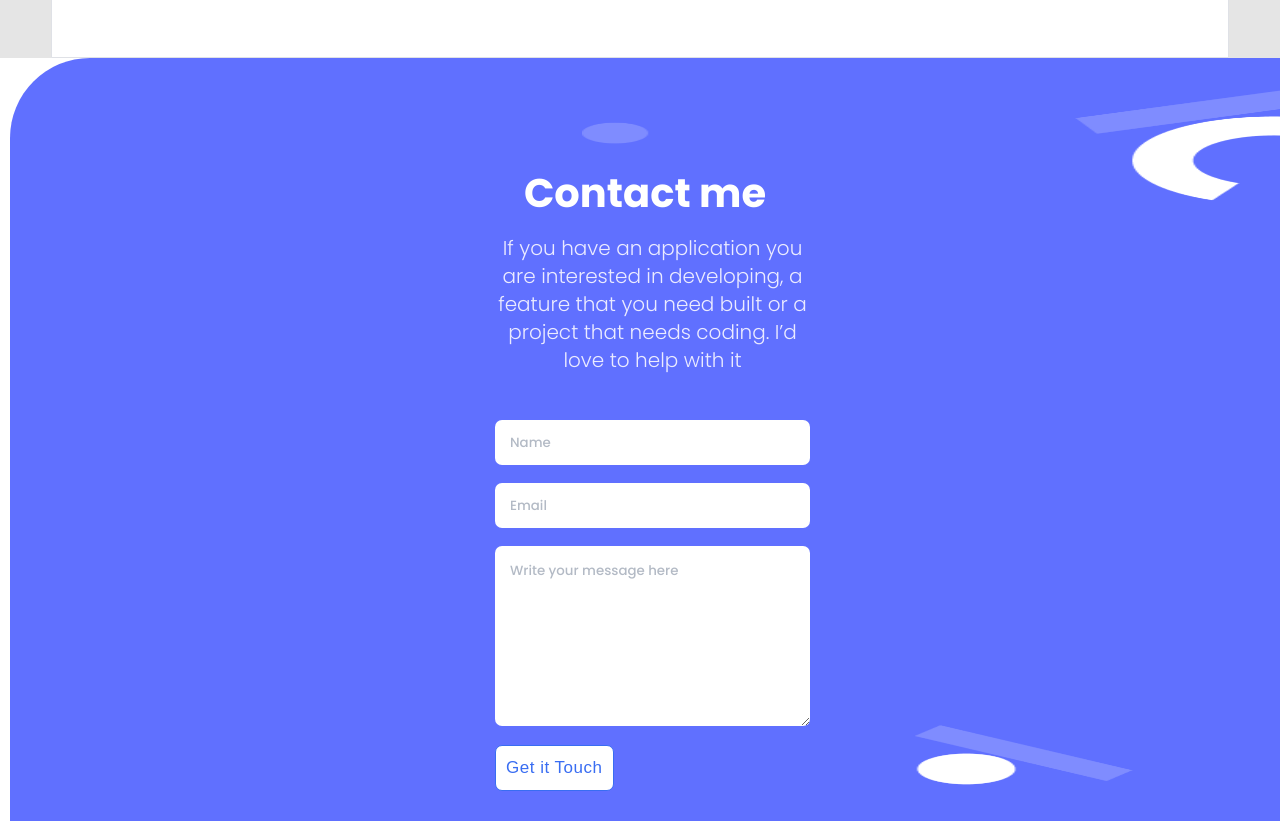
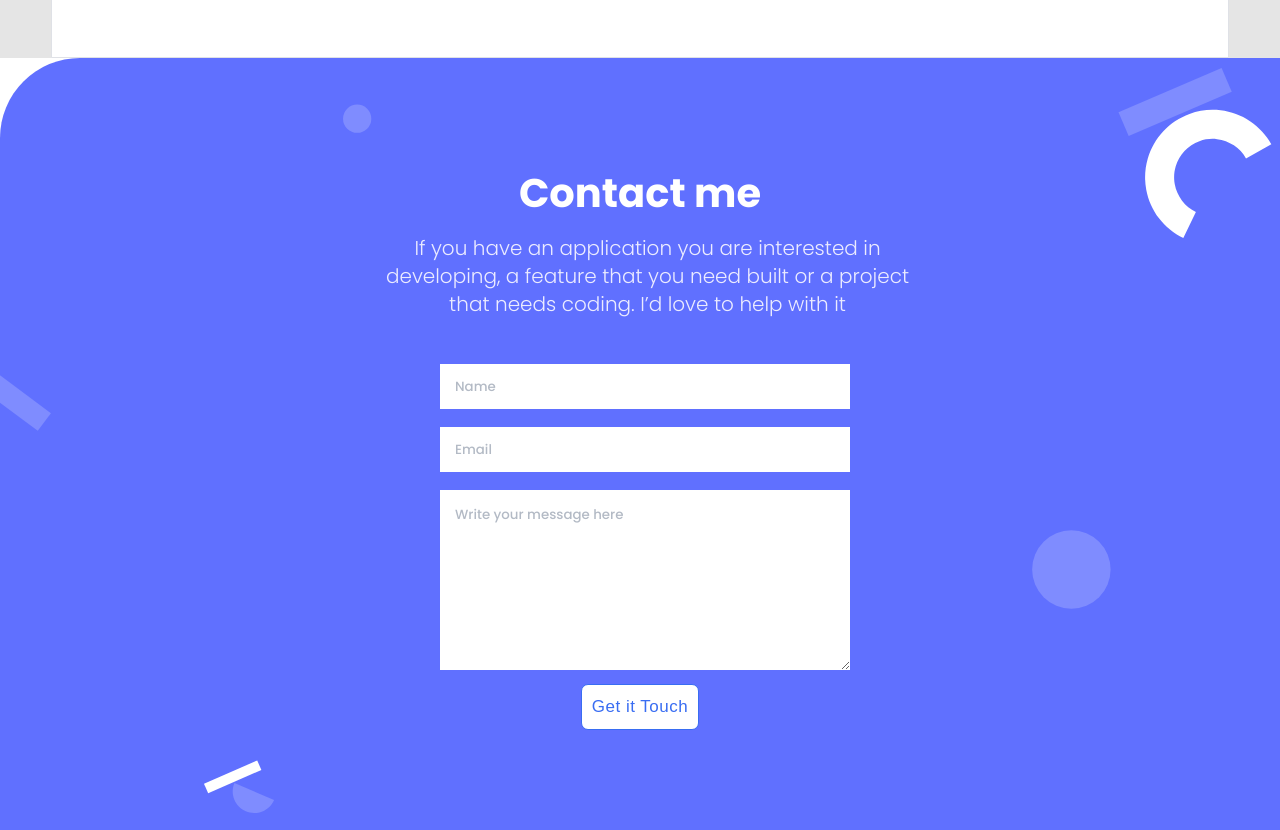
Before and after one commit to GrebilCruz/Mobile-skeleton, a website: page home.html in a window 1280 px wide. Shown: the part 4647-5477 px from the top of the page. Drawn offline with Linux system fonts and the light colour scheme.

Commit message:
Fix linters
Fix linterns and added contact form in the desktop version

```diff
--- a/style.css
+++ b/style.css
@@ -316,7 +316,7 @@ body {
 
 .about_container {
   margin-left: 14px;
-  margin-right: 124px;
+  margin-right: 14px;
   display: flex;
   flex-direction: column;
   padding: 16px;
@@ -804,4 +804,30 @@ img.arrow {
   .list_langguages1 ol li img {
     min-width: 55px;
   }
+
+  .contact_me_container {
+    background-image: url(./image/contactdesktop.svg);
+    background-size: 1350px;
+    margin: 0;
+    padding-bottom: 90px;
+  }
+
+  .project1 {
+    display: flex;
+    margin: auto;
+  }
+
+  .form {
+    min-width: 400px;
+    border: none;
+    border-radius: none;
+  }
+
+  .form_input {
+    border-radius: 0;
+  }
+
+  .contact_me_container p {
+    width: 550px;
+  }
 }
```
Also changed, not shown: image/contactdesktop.svg (added).
